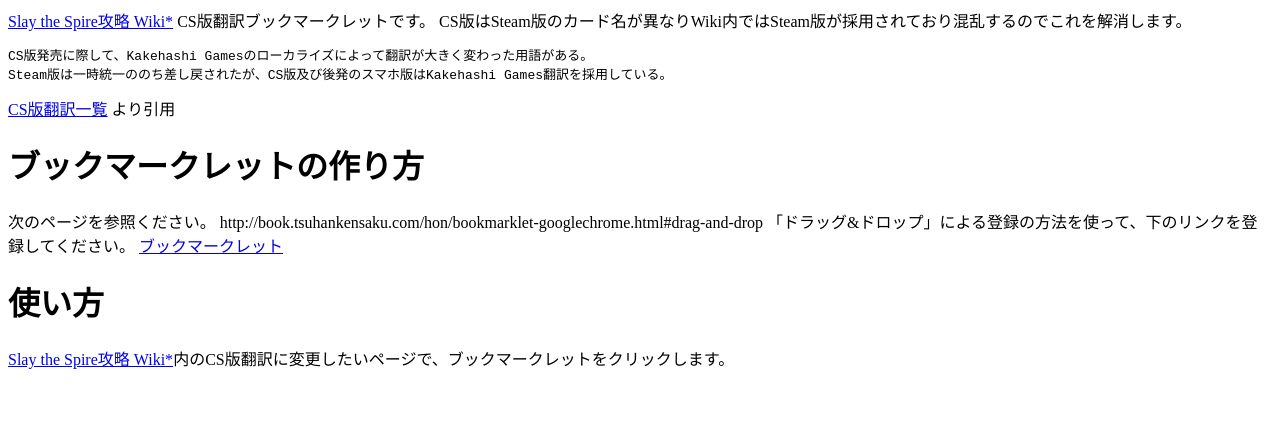
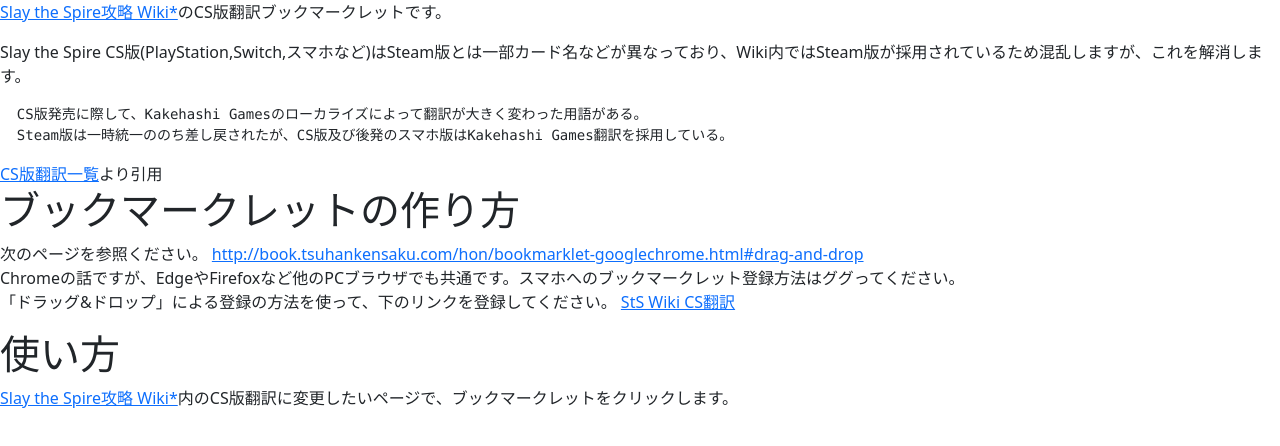
Before and after one commit to waka5791/StSPCtoCS, a plain HTML site: page index.html in a window 1280 px wide. Drawn offline with nearby package versions, Linux system fonts and the light colour scheme; a web font is replaced by a local one.

Commit message:
Update index.html

```diff
--- a/index.html
+++ b/index.html
@@ -1,26 +1,63 @@
-<a href="https://wikiwiki.jp/slaythespire/">Slay the Spire攻略 Wiki*</a>
+<!DOCTYPE html
+    PUBLIC "-//W3C//DTD XHTML 1.0 Transitional//EN" "http://www.w3.org/TR/xhtml1/DTD/xhtml1-transitional.dtd">
+<html xmlns="http://www.w3.org/1999/xhtml" xml:lang="ja" lang="ja" dir="ltr">
 
-CS版翻訳ブックマークレットです。
+<head>
+    <meta charset="UTF-8">
+    <meta http-equiv="X-UA-Compatible" content="IE=edge">
+    <meta name="viewport" content="width=device-width, initial-scale=1">
+    <title>StS PC to CS</title>
+    <link rel="icon" type="image/png" href="https://avatars.githubusercontent.com/u/13548419">
 
-CS版はSteam版のカード名が異なりWiki内ではSteam版が採用されており混乱するのでこれを解消します。
+    <link rel="stylesheet" type="text/css" href="https://code.jquery.com/ui/1.12.1/themes/base/jquery-ui.css"
+        media="all" />
+
+    <!-- BootStrap -->
+    <link href="https://cdn.jsdelivr.net/npm/bootstrap@5.0.0-beta1/dist/css/bootstrap.min.css" rel="stylesheet"
+        integrity="sha384-giJF6kkoqNQ00vy+HMDP7azOuL0xtbfIcaT9wjKHr8RbDVddVHyTfAAsrekwKmP1" crossorigin="anonymous">
+
+
+    <!-- web font -->
+    <link rel="preconnect" href="https://fonts.gstatic.com">
+    <link href="https://fonts.googleapis.com/css2?family=Stick&display=swap" rel="stylesheet">
+
+    <!-- Font Awesome -->
+    <link rel="stylesheet" href="https://use.fontawesome.com/releases/v5.13.0/css/all.css"
+        integrity="sha384-Bfad6CLCknfcloXFOyFnlgtENryhrpZCe29RTifKEixXQZ38WheV+i/6YWSzkz3V" crossorigin="anonymous">
+</head>
+
+<body>
+  <p>
+    <a href="https://wikiwiki.jp/slaythespire/">Slay the Spire攻略 Wiki*</a>のCS版翻訳ブックマークレットです。
+  </p>
+
+  <p>
+    Slay the Spire CS版(PlayStation,Switch,スマホなど)はSteam版とは一部カード名などが異なっており、Wiki内ではSteam版が採用されているため混乱しますが、これを解消します。
+  </p>
+
 
   <pre>
   CS版発売に際して、Kakehashi Gamesのローカライズによって翻訳が大きく変わった用語がある。
   Steam版は一時統一ののち差し戻されたが、CS版及び後発のスマホ版はKakehashi Games翻訳を採用している。
 </pre>
-<a href="https://wikiwiki.jp/slaythespire/CS版翻訳一覧">CS版翻訳一覧</a>
-より引用
+<a href="https://wikiwiki.jp/slaythespire/CS版翻訳一覧">CS版翻訳一覧</a>より引用
 
 
 <h1>ブックマークレットの作り方</h1>
 
+  <p>
     次のページを参照ください。
-
-http://book.tsuhankensaku.com/hon/bookmarklet-googlechrome.html#drag-and-drop
+<a href="http://book.tsuhankensaku.com/hon/bookmarklet-googlechrome.html#drag-and-drop">http://book.tsuhankensaku.com/hon/bookmarklet-googlechrome.html#drag-and-drop</a>
+    <br>
+    Chromeの話ですが、EdgeやFirefoxなど他のPCブラウザでも共通です。スマホへのブックマークレット登録方法はググってください。
+    <br>
     「ドラッグ&ドロップ」による登録の方法を使って、下のリンクを登録してください。
 
-<a href="javascript: void (import('https://waka5791.github.io/StSPCtoCS/x.js').then(m => m.default()));" title="StSPStoCS">ブックマークレット</a>
+<a href="javascript: void (import('https://waka5791.github.io/StSPCtoCS/x.js').then(m => m.default()));" title="StSPStoCS">StS Wiki CS翻訳</a>
 
 <h1>使い方</h1>
 
   <a href="https://wikiwiki.jp/slaythespire/">Slay the Spire攻略 Wiki*</a>内のCS版翻訳に変更したいページで、ブックマークレットをクリックします。
+
+  </body>
+</html>
```
Lines whose indentation alone changed are shown as unchanged.
